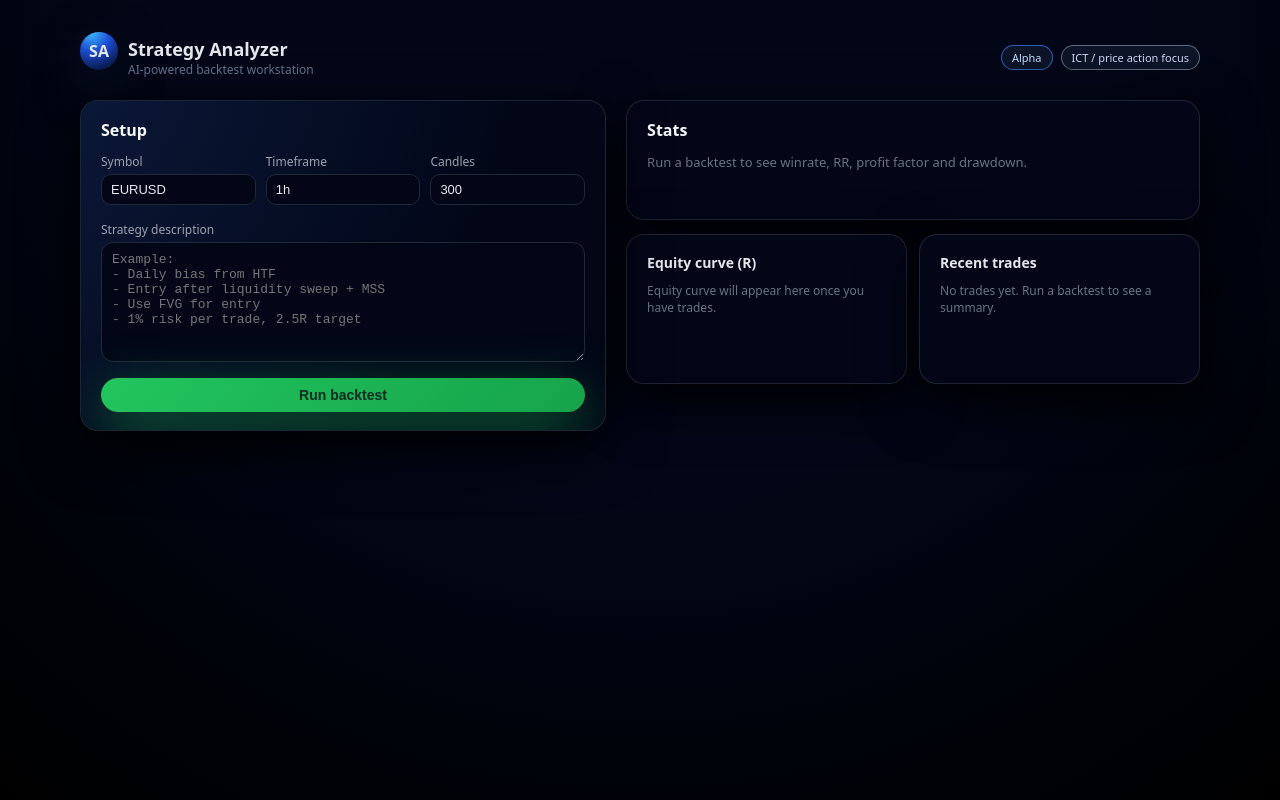
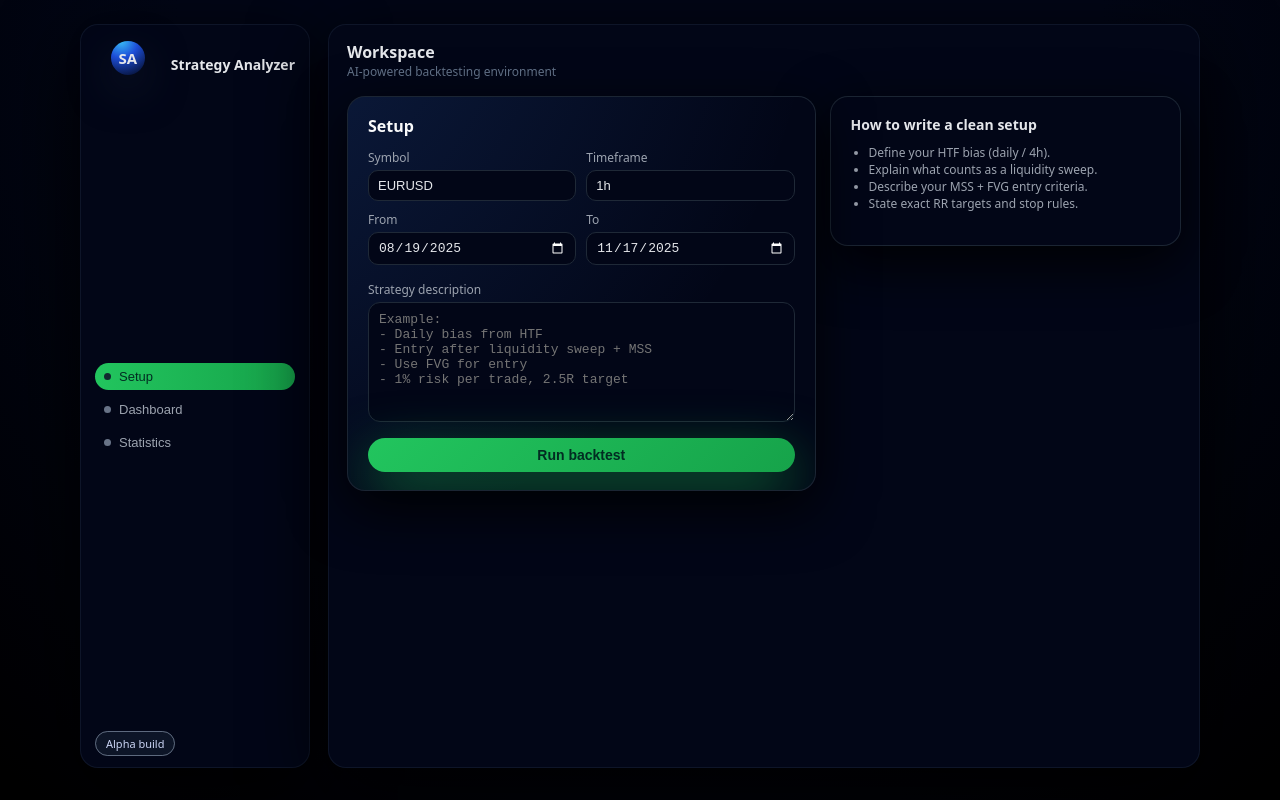
Before and after one commit to niv223/strategy-analyzer1, a Next.js app: page / in a window 1280 px wide. Both pictures are taken after a click on the button "Enter app". Built offline with nearby package versions, Linux system fonts and the light colour scheme.

Commit message:
Update index.tsx

```diff
--- a/pages/index.tsx
+++ b/pages/index.tsx
@@ -2,27 +2,65 @@ import { useState } from "react";
 import type { BacktestResponse } from "../lib/types";
 
 type ViewState = "idle" | "loading" | "error" | "done";
+type Tab = "setup" | "dashboard" | "stats";
 
 export default function HomePage() {
   const [entered, setEntered] = useState(false);
+  const [activeTab, setActiveTab] = useState<Tab>("setup");
+
   const [symbol, setSymbol] = useState("EURUSD");
   const [timeframe, setTimeframe] = useState("1h");
-  const [candles, setCandles] = useState(300);
+
+  const today = new Date();
+  const ninetyDaysAgo = new Date(today.getTime() - 90 * 24 * 60 * 60 * 1000);
+  const [fromDate, setFromDate] = useState(
+    ninetyDaysAgo.toISOString().slice(0, 10)
+  );
+  const [toDate, setToDate] = useState(today.toISOString().slice(0, 10));
+
   const [strategyText, setStrategyText] = useState("");
   const [state, setState] = useState<ViewState>("idle");
   const [error, setError] = useState<string | null>(null);
   const [result, setResult] = useState<BacktestResponse | null>(null);
 
+  function computeCandlesCount(): number {
+    try {
+      const start = new Date(fromDate);
+      const end = new Date(toDate);
+      const ms = end.getTime() - start.getTime();
+      const diffDays = Math.max(1, Math.round(ms / (1000 * 60 * 60 * 24)));
+
+      const tf = timeframe.trim().toLowerCase();
+      let candlesPerDay = 24;
+
+      if (tf.endsWith("h")) {
+        const h = parseFloat(tf.replace("h", "")) || 1;
+        candlesPerDay = 24 / h;
+      } else if (tf.endsWith("min")) {
+        const m = parseFloat(tf.replace("min", "")) || 1;
+        candlesPerDay = (24 * 60) / m;
+      }
+
+      const estCandles = diffDays * candlesPerDay;
+      const safeCandles = Math.max(50, Math.round(estCandles));
+      return Math.min(1500, safeCandles);
+    } catch {
+      return 300;
+    }
+  }
+
   const handleRunBacktest = async () => {
     setError(null);
 
     if (!symbol.trim() || !timeframe.trim() || !strategyText.trim()) {
-      setError("Fill all fields first");
+      setError("Fill all required fields first.");
       setState("error");
       return;
     }
 
+    const candlesCount = computeCandlesCount();
     setState("loading");
+
     try {
       const res = await fetch("/api/backtest", {
         method: "POST",
@@ -30,7 +68,7 @@ export default function HomePage() {
         body: JSON.stringify({
           symbol: symbol.trim(),
           timeframe: timeframe.trim(),
-          candles,
+          candles: candlesCount,
           strategyText: strategyText.trim()
         })
       });
@@ -44,6 +82,7 @@ export default function HomePage() {
       const data = (await res.json()) as BacktestResponse;
       setResult(data);
       setState("done");
+      setActiveTab("dashboard");
     } catch (err: any) {
       console.error(err);
       setError(String(err.message || err));
@@ -51,22 +90,24 @@ export default function HomePage() {
     }
   };
 
+  const hasResult = !!result;
+
   // ---------- HERO SCREEN ----------
   if (!entered) {
     return (
       <div className="sa-root sa-root-dark">
-        <div className="sa-hero-dark">
+        <div className="sa-hero-dark sa-hero-full">
           <div className="sa-hero-glow" />
-          <div className="sa-hero-card-dark">
+          <div className="sa-hero-card-dark sa-hero-card-clean">
             <div className="sa-logo-orb">SA</div>
             <h1 className="sa-hero-title-dark">Strategy Analyzer</h1>
             <p className="sa-hero-subtitle-dark">
-              Hyper-modern AI backtesting for serious day traders.
+              Backtest with confidence — know your edge before risking a cent.
             </p>
             <p className="sa-hero-text-dark">
-              Define your strategy. Choose a symbol and timeframe. Let the
-              engine simulate trades, stats and an equity curve – in seconds,
-              not hours of manual backtesting.
+              Define your strategy, select a symbol and timeframe, and let the
+              engine simulate trades, stats and an equity curve so you can make
+              decisions based on data, not emotions.
             </p>
 
             <button
@@ -87,40 +128,78 @@ export default function HomePage() {
     );
   }
 
-  // ---------- APP SCREEN ----------
-  const hasResult = !!result;
-
+  // ---------- APP WITH SIDEBAR ----------
   return (
     <div className="sa-root sa-root-dark">
-      <main className="sa-app-shell">
-        <header className="sa-app-header-dark">
-          <div className="sa-app-brand">
+      <div className="sa-shell-dark">
+        {/* SIDEBAR */}
+        <aside className="sa-sidebar-dark">
+          <div className="sa-sidebar-logo">
             <div className="sa-logo-orb sa-logo-orb-small">SA</div>
+            <span className="sa-sidebar-title">Strategy Analyzer</span>
+          </div>
+
+          <nav className="sa-sidebar-nav">
+            <SidebarButton
+              label="Setup"
+              active={activeTab === "setup"}
+              onClick={() => setActiveTab("setup")}
+            />
+            <SidebarButton
+              label="Dashboard"
+              active={activeTab === "dashboard"}
+              onClick={() => setActiveTab("dashboard")}
+            />
+            <SidebarButton
+              label="Statistics"
+              active={activeTab === "stats"}
+              onClick={() => setActiveTab("stats")}
+            />
+          </nav>
+
+          <div className="sa-sidebar-footer">
+            <span className="sa-tag sa-tag-soft">Alpha build</span>
+          </div>
+        </aside>
+
+        {/* MAIN PANEL */}
+        <main className="sa-main-dark">
+          {/* TOP BAR */}
+          <header className="sa-main-header-dark">
             <div>
-              <div className="sa-app-title-dark">Strategy Analyzer</div>
+              <div className="sa-app-title-dark">Workspace</div>
               <div className="sa-app-subtitle-dark">
-                AI-powered backtest workstation
+                AI-powered backtesting environment
               </div>
             </div>
+
+            {hasResult && (
+              <div className="sa-main-summary">
+                <span className="sa-main-summary-label">
+                  Last run • Winrate
+                </span>
+                <span className="sa-main-summary-value">
+                  {(result!.stats.winrate * 100).toFixed(1)}%
+                </span>
               </div>
-          <div className="sa-app-badges">
-            <span className="sa-tag">Alpha</span>
-            <span className="sa-tag sa-tag-soft">ICT / price action focus</span>
-          </div>
+            )}
           </header>
 
-        <section className="sa-app-grid-dark">
-          {/* LEFT – FORM */}
+          {/* CONTENT BY TAB */}
+          {activeTab === "setup" && (
+            <section className="sa-tab-layout">
               <div className="sa-card-dark sa-form-card-dark">
                 <h2 className="sa-section-title-dark">Setup</h2>
 
-            <div className="sa-form-grid">
+                <div className="sa-form-grid-2col">
                   <div className="sa-field-dark">
                     <label className="sa-label-dark">Symbol</label>
                     <input
                       className="sa-input-dark"
                       value={symbol}
-                  onChange={(e) => setSymbol(e.target.value.toUpperCase())}
+                      onChange={(e) =>
+                        setSymbol(e.target.value.toUpperCase())
+                      }
                       placeholder="EURUSD, XAUUSD, NAS100..."
                     />
                   </div>
@@ -136,14 +215,22 @@ export default function HomePage() {
                   </div>
 
                   <div className="sa-field-dark">
-                <label className="sa-label-dark">Candles</label>
+                    <label className="sa-label-dark">From</label>
                     <input
-                  type="number"
-                  min={50}
-                  max={1500}
+                      type="date"
                       className="sa-input-dark"
-                  value={candles}
-                  onChange={(e) => setCandles(Number(e.target.value) || 0)}
+                      value={fromDate}
+                      onChange={(e) => setFromDate(e.target.value)}
+                    />
+                  </div>
+
+                  <div className="sa-field-dark">
+                    <label className="sa-label-dark">To</label>
+                    <input
+                      type="date"
+                      className="sa-input-dark"
+                      value={toDate}
+                      onChange={(e) => setToDate(e.target.value)}
                     />
                   </div>
                 </div>
@@ -171,7 +258,9 @@ export default function HomePage() {
                   onClick={handleRunBacktest}
                   disabled={state === "loading"}
                 >
-              {state === "loading" ? "Running backtest..." : "Run backtest"}
+                  {state === "loading"
+                    ? "Running backtest..."
+                    : "Run backtest"}
                 </button>
 
                 {state === "error" && error && (
@@ -179,15 +268,27 @@ export default function HomePage() {
                 )}
                 {state === "done" && !error && (
                   <p className="sa-msg-success-dark">
-                Backtest complete. Review the dashboard on the right.
+                    Backtest complete. Check the Dashboard and Statistics tabs.
                   </p>
                 )}
               </div>
 
-          {/* RIGHT – DASHBOARD */}
-          <div className="sa-right-column-dark">
+              <div className="sa-card-dark sa-help-card-dark">
+                <h3 className="sa-subtitle-dark">How to write a clean setup</h3>
+                <ul className="sa-help-list">
+                  <li>Define your HTF bias (daily / 4h).</li>
+                  <li>Explain what counts as a liquidity sweep.</li>
+                  <li>Describe your MSS + FVG entry criteria.</li>
+                  <li>State exact RR targets and stop rules.</li>
+                </ul>
+              </div>
+            </section>
+          )}
+
+          {activeTab === "dashboard" && (
+            <section className="sa-tab-layout">
               <div className="sa-card-dark sa-stats-card-dark">
-              <h2 className="sa-section-title-dark">Stats</h2>
+                <h2 className="sa-section-title-dark">Dashboard</h2>
                 {hasResult ? (
                   <div className="sa-stats-grid-dark">
                     <StatPill
@@ -209,8 +310,7 @@ export default function HomePage() {
                   </div>
                 ) : (
                   <p className="sa-placeholder-dark">
-                  Run a backtest to see winrate, RR, profit factor and
-                  drawdown.
+                    Run a backtest in the Setup tab to populate your dashboard.
                   </p>
                 )}
               </div>
@@ -238,22 +338,91 @@ export default function HomePage() {
                   )}
                 </div>
               </div>
+            </section>
+          )}
+
+          {activeTab === "stats" && (
+            <section className="sa-tab-layout">
+              <div className="sa-card-dark sa-stats-card-dark">
+                <h2 className="sa-section-title-dark">Statistics</h2>
+                {hasResult ? (
+                  <div className="sa-stats-detail-grid">
+                    <StatRow
+                      label="Winrate"
+                      value={`${(result!.stats.winrate * 100).toFixed(2)}%`}
+                    />
+                    <StatRow
+                      label="Average RR"
+                      value={result!.stats.rr.toFixed(2)}
+                    />
+                    <StatRow
+                      label="Profit factor"
+                      value={result!.stats.profitFactor.toFixed(2)}
+                    />
+                    <StatRow
+                      label="Max drawdown (R)"
+                      value={result!.stats.maxDrawdown.toFixed(2)}
+                    />
+                    <StatRow
+                      label="Number of trades"
+                      value={result!.trades.length.toString()}
+                    />
+                  </div>
+                ) : (
+                  <p className="sa-placeholder-dark">
+                    You&apos;ll see detailed statistics here after your first
+                    backtest run.
+                  </p>
+                )}
               </div>
             </section>
+          )}
         </main>
+      </div>
 
       <style jsx global>{globalDarkStyles}</style>
     </div>
   );
 }
 
-/* ---------- SMALL COMPONENTS ---------- */
+// ---------- SMALL COMPONENTS ----------
+
+function SidebarButton({
+  label,
+  active,
+  onClick
+}: {
+  label: string;
+  active: boolean;
+  onClick: () => void;
+}) {
+  return (
+    <button
+      className={
+        active ? "sa-sidebar-btn sa-sidebar-btn-active" : "sa-sidebar-btn"
+      }
+      onClick={onClick}
+    >
+      <span className="sa-sidebar-bullet" />
+      <span>{label}</span>
+    </button>
+  );
+}
 
 function StatPill({ label, value }: { label: string; value: string }) {
   return (
     <div className="sa-stat-pill-dark">
       <div className="sa-stat-label-dark">{label}</div>
       <div className="sa-stat-value-dark">{value}</div>
+    </div>
+  );
+}
+
+function StatRow({ label, value }: { label: string; value: string }) {
+  return (
+    <div className="sa-stat-row">
+      <span className="sa-stat-row-label">{label}</span>
+      <span className="sa-stat-row-value">{value}</span>
     </div>
   );
 }
@@ -293,12 +462,6 @@ function EquityCurveMini({
       className="sa-equity-svg-dark"
       viewBox={`0 0 ${width} ${height}`}
     >
-      <defs>
-        <linearGradient id="saEqDark" x1="0" y1="0" x2="0" y2="1">
-          <stop offset="0%" stopColor="#22c55e" stopOpacity="0.7" />
-          <stop offset="100%" stopColor="#22c55e" stopOpacity="0.05" />
-        </linearGradient>
-      </defs>
       <path
         d={path}
         fill="none"
@@ -359,7 +522,7 @@ function TradesMini({
   );
 }
 
-/* ---------- GLOBAL DARK STYLES (TEMPLATE LITERAL) ---------- */
+// ---------- GLOBAL DARK STYLES ----------
 
 const globalDarkStyles = `
   :root {
@@ -383,10 +546,14 @@ const globalDarkStyles = `
     display: flex;
     align-items: stretch;
     justify-content: center;
-    padding: 32px 16px 40px;
+    padding: 24px 16px 32px;
   }
 
-  /* HERO DARK */
+  /* HERO */
+
+  .sa-hero-full {
+    min-height: calc(100vh - 56px);
+  }
 
   .sa-hero-dark {
     position: relative;
@@ -404,26 +571,29 @@ const globalDarkStyles = `
     background:
       radial-gradient(circle at 10% 0, rgba(59,130,246,0.35) 0, transparent 55%),
       radial-gradient(circle at 90% 100%, rgba(16,185,129,0.35) 0, transparent 55%);
-    opacity: 0.95;
+    opacity: 0.9;
     filter: blur(6px);
     pointer-events: none;
   }
 
   .sa-hero-card-dark {
     position: relative;
-    background: radial-gradient(circle at top, #020617 0, #020617 55%, #020617 100%);
     border-radius: 26px;
     padding: 40px 42px 34px;
     width: 100%;
     max-width: 640px;
-    border: 1px solid rgba(148,163,184,0.45);
+    border: 1px solid rgba(15,23,42,0.95);
     box-shadow:
-      0 24px 80px rgba(15,23,42,0.9),
-      0 0 0 1px rgba(15,23,42,0.8);
+      0 24px 90px rgba(0,0,0,0.95),
+      0 0 0 1px rgba(15,23,42,0.9);
     backdrop-filter: blur(30px);
     text-align: center;
     z-index: 1;
     animation: saHeroIn 0.9s ease-out;
+  }
+
+  .sa-hero-card-clean {
+    background: radial-gradient(circle at top, #020617 0, #020617 55%, #020617);
   }
 
   .sa-logo-orb {
@@ -506,61 +676,93 @@ const globalDarkStyles = `
     }
   }
 
-  /* APP DARK */
+  /* SHELL + SIDEBAR */
 
-  .sa-app-shell {
+  .sa-shell-dark {
     max-width: 1120px;
     width: 100%;
     margin: 0 auto;
-    animation: saAppIn 0.5s ease-out;
+    display: grid;
+    grid-template-columns: 230px minmax(0, 1fr);
+    gap: 18px;
   }
 
-  @keyframes saAppIn {
-    from {
-      opacity: 0;
-      transform: translateY(16px) scale(0.98);
-    }
-    to {
-      opacity: 1;
-      transform: translateY(0) scale(1);
-    }
+  .sa-sidebar-dark {
+    border-radius: 18px;
+    padding: 16px 14px 14px;
+    background: radial-gradient(circle at top, #020617 0, #020617 65%, #020617);
+    border: 1px solid rgba(15,23,42,0.95);
+    box-shadow: 0 22px 80px rgba(0,0,0,0.95);
+    display: flex;
+    flex-direction: column;
+    justify-content: space-between;
   }
 
-  .sa-app-header-dark {
-    display: flex;
-    justify-content: space-between;
-    align-items: center;
-    margin-bottom: 18px;
-  }
-
-  .sa-app-brand {
+  .sa-sidebar-logo {
     display: flex;
     align-items: center;
     gap: 10px;
+    margin-bottom: 20px;
   }
 
   .sa-logo-orb-small {
-    width: 38px;
-    height: 38px;
-    font-size: 16px;
-    box-shadow: 0 16px 45px rgba(15,23,42,0.9);
+    width: 34px;
+    height: 34px;
+    font-size: 15px;
+    box-shadow: 0 14px 40px rgba(15,23,42,0.9);
   }
 
-  .sa-app-title-dark {
-    font-size: 18px;
+  .sa-sidebar-title {
+    font-size: 14px;
     font-weight: 600;
     color: #e5e7eb;
   }
 
-  .sa-app-subtitle-dark {
-    font-size: 12px;
-    color: #64748b;
+  .sa-sidebar-nav {
+    display: flex;
+    flex-direction: column;
+    gap: 6px;
   }
 
-  .sa-app-badges {
+  .sa-sidebar-btn {
+    width: 100%;
     display: flex;
+    align-items: center;
     gap: 8px;
-    align-items: center;
+    border-radius: 999px;
+    border: none;
+    background: transparent;
+    color: #9ca3af;
+    padding: 6px 9px;
+    font-size: 13px;
+    cursor: pointer;
+    transition: background 0.15s ease, color 0.15s ease, transform 0.1s ease;
+  }
+
+  .sa-sidebar-btn:hover {
+    background: rgba(15,23,42,0.9);
+    color: #e5e7eb;
+    transform: translateY(-1px);
+  }
+
+  .sa-sidebar-btn-active {
+    background: linear-gradient(to right, #22c55e, #16a34a);
+    color: #022c22;
+  }
+
+  .sa-sidebar-btn-active .sa-sidebar-bullet {
+    background: rgba(15,23,42,0.9);
+  }
+
+  .sa-sidebar-bullet {
+    width: 7px;
+    height: 7px;
+    border-radius: 999px;
+    background: rgba(148,163,184,0.7);
+  }
+
+  .sa-sidebar-footer {
+    margin-top: 20px;
   }
 
   .sa-tag {
@@ -577,10 +779,60 @@ const globalDarkStyles = `
     color: #cbd5f5;
   }
 
-  .sa-app-grid-dark {
+  /* MAIN PANEL */
+
+  .sa-main-dark {
+    border-radius: 18px;
+    padding: 16px 18px 18px;
+    background: radial-gradient(circle at top left, #020617 0, #020617 55%, #020617);
+    border: 1px solid rgba(15,23,42,0.95);
+    box-shadow: 0 22px 80px rgba(0,0,0,0.95);
+    display: flex;
+    flex-direction: column;
+    gap: 16px;
+  }
+
+  .sa-main-header-dark {
+    display: flex;
+    justify-content: space-between;
+    align-items: center;
+  }
+
+  .sa-app-title-dark {
+    font-size: 16px;
+    font-weight: 600;
+    color: #e5e7eb;
+  }
+
+  .sa-app-subtitle-dark {
+    font-size: 12px;
+    color: #64748b;
+  }
+
+  .sa-main-summary {
+    display: flex;
+    flex-direction: column;
+    align-items: flex-end;
+    gap: 2px;
+  }
+
+  .sa-main-summary-label {
+    font-size: 11px;
+    color: #64748b;
+  }
+
+  .sa-main-summary-value {
+    font-size: 18px;
+    font-weight: 600;
+    color: #22c55e;
+  }
+
+  /* TAB LAYOUT */
+
+  .sa-tab-layout {
     display: grid;
-    grid-template-columns: minmax(0, 1.1fr) minmax(0, 1.2fr);
-    gap: 20px;
+    grid-template-columns: minmax(0, 1.2fr) minmax(0, 0.9fr);
+    gap: 14px;
     align-items: flex-start;
   }
 
@@ -612,21 +864,15 @@ const globalDarkStyles = `
     z-index: 1;
   }
 
-  .sa-right-column-dark {
-    display: flex;
-    flex-direction: column;
-    gap: 14px;
-  }
-
   .sa-section-title-dark {
     margin: 0 0 12px;
     font-size: 16px;
     color: #f9fafb;
   }
 
-  .sa-form-grid {
+  .sa-form-grid-2col {
     display: grid;
-    grid-template-columns: repeat(3, minmax(0, 1fr));
+    grid-template-columns: repeat(2, minmax(0, 1fr));
     gap: 10px;
   }
 
@@ -723,6 +969,17 @@ const globalDarkStyles = `
     margin-top: 10px;
     font-size: 12px;
     color: #bbf7d0;
+  }
+
+  .sa-help-card-dark {
+    min-height: 150px;
+  }
+
+  .sa-help-list {
+    margin: 4px 0 0;
+    padding-left: 18px;
+    font-size: 12px;
+    color: #9ca3af;
   }
 
   .sa-stats-card-dark {
@@ -832,15 +1089,50 @@ const globalDarkStyles = `
     color: #9ca3af;
   }
 
+  .sa-stats-detail-grid {
+    display: flex;
+    flex-direction: column;
+    gap: 8px;
+  }
+
+  .sa-stat-row {
+    display: flex;
+    justify-content: space-between;
+    font-size: 13px;
+    padding: 6px 0;
+    border-bottom: 1px solid rgba(31,41,55,0.9);
+  }
+
+  .sa-stat-row-label {
+    color: #9ca3af;
+  }
+
+  .sa-stat-row-value {
+    color: #e5e7eb;
+    font-weight: 500;
+  }
+
+  @media (max-width: 1024px) {
+    .sa-shell-dark {
+      grid-template-columns: 200px minmax(0, 1fr);
+    }
+  }
+
   @media (max-width: 900px) {
-    .sa-app-grid-dark {
+    .sa-shell-dark {
       grid-template-columns: minmax(0, 1fr);
     }
-    .sa-bottom-row-dark {
+    .sa-sidebar-dark {
+      display: none;
+    }
+    .sa-tab-layout {
       grid-template-columns: minmax(0, 1fr);
     }
     .sa-stats-grid-dark {
       grid-template-columns: repeat(2, minmax(0, 1fr));
+    }
+    .sa-bottom-row-dark {
+      grid-template-columns: minmax(0, 1fr);
     }
   }
 
@@ -851,8 +1143,5 @@ const globalDarkStyles = `
     .sa-hero-title-dark {
       font-size: 30px;
     }
-    .sa-app-shell {
-      padding-inline: 4px;
-    }
   }
 `;
```
Lines whose indentation alone changed are shown as unchanged.
